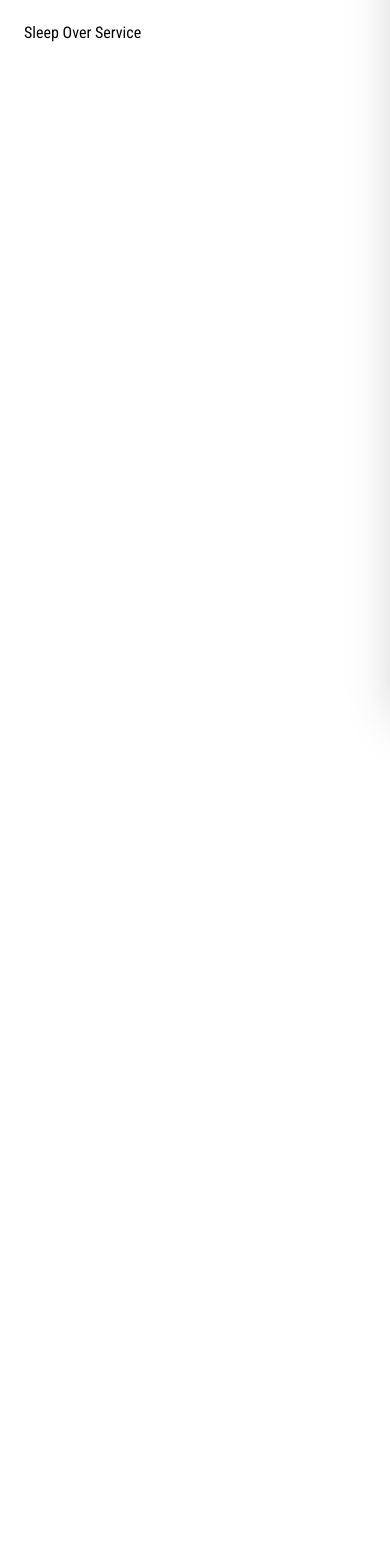
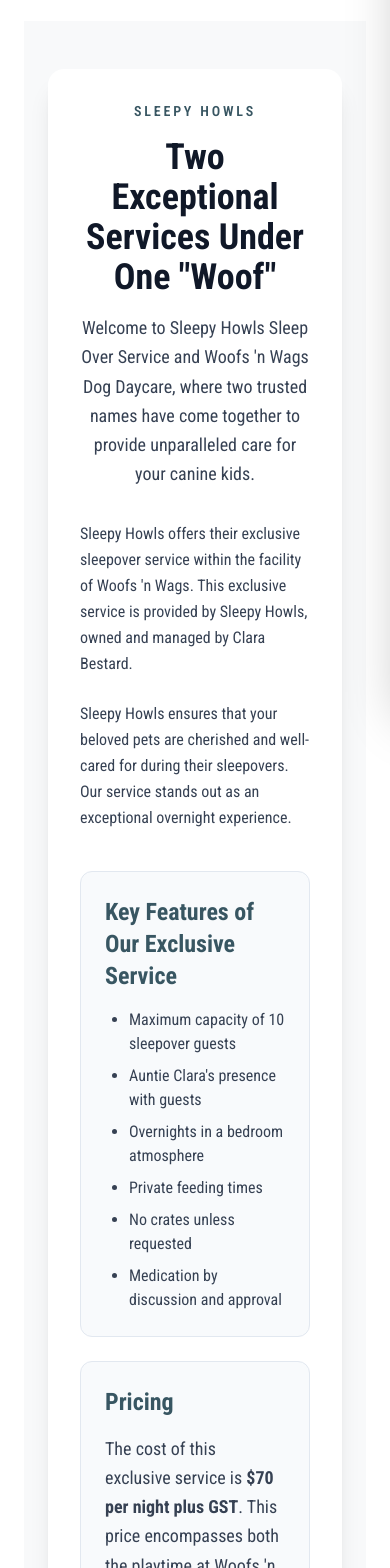
Before and after one commit to matthew-sawatzky/woofs-n-wags, a React (Vite) app: page /sleep-over-service in a window 390 px wide. Shown: the part 140-1708 px from the top of the page. Before the commit the page ends 844 px from the top, so only its background shows below. Built offline with nearby package versions, Linux system fonts and the light colour scheme.

Commit message:
vercel error fix

```diff
--- a/src/App.tsx
+++ b/src/App.tsx
@@ -1,5 +1,7 @@
-import './App.css'
+import "./App.css";
+import { useEffect } from "react";
 import { BrowserRouter as Router, Routes, Route } from "react-router-dom";
+import { useLocation } from "react-router-dom";
 import Home from "./pages/Home";
 import StAnnesLocation from "./pages/StAnnesLocation";
 import DonaldLocation from "./pages/DonaldLocation";
@@ -8,9 +10,20 @@
 import SleepOverService from "./pages/SleepOverService";
 import TheTeam from "./pages/TheTeam";
 
+function ScrollToTop() {
+  const location = useLocation();
+
+  useEffect(() => {
+    window.scrollTo({ top: 0, left: 0, behavior: "instant" as ScrollBehavior });
+  }, [location.pathname]);
+
+  return null;
+}
+
 function App() {
   return (
     <Router>
+      <ScrollToTop />
       <Routes>
         <Route path="/" element={<Home />} />
         <Route path="/st-annes-location" element={<StAnnesLocation />} />
@@ -24,4 +37,4 @@
   );
 }
 
-export default App
+export default App;
--- a/src/pages/SleepOverService.tsx
+++ b/src/pages/SleepOverService.tsx
@@ -1,9 +1,96 @@
 import Layout from "../components/Layout";
+import Footer from "../components/Footer";
 
 function SleepOverService() {
   return (
     <Layout>
-      <h1>Sleep Over Service</h1>
+      <section className="py-12 px-6" style={{ backgroundColor: "#f8f9fa" }}>
+        <div className="max-w-5xl mx-auto">
+          <div className="bg-white rounded-2xl shadow-xl p-8 md:p-12">
+            <p
+              className="text-center text-sm font-semibold uppercase tracking-[0.2em] mb-4"
+              style={{ color: "#385662" }}
+            >
+              Sleepy Howls
+            </p>
+            <h1 className="text-4xl md:text-5xl font-bold text-center mb-4 text-gray-900">
+              Two Exceptional Services Under One "Woof"
+            </h1>
+            <p className="text-lg text-gray-700 text-center max-w-3xl mx-auto mb-8 leading-relaxed">
+              Welcome to Sleepy Howls Sleep Over Service and Woofs 'n Wags Dog
+              Daycare, where two trusted names have come together to provide
+              unparalleled care for your canine kids.
+            </p>
+
+            <div className="space-y-6 text-gray-700 leading-relaxed">
+              <p>
+                Sleepy Howls offers their exclusive sleepover service within the
+                facility of Woofs 'n Wags. This exclusive service is provided by
+                Sleepy Howls, owned and managed by Clara Bestard.
+              </p>
+              <p>
+                Sleepy Howls ensures that your beloved pets are cherished and
+                well-cared for during their sleepovers. Our service stands out
+                as an exceptional overnight experience.
+              </p>
+            </div>
+
+            <div className="mt-10 grid grid-cols-1 lg:grid-cols-2 gap-6">
+              <div className="bg-slate-50 rounded-xl p-6 border border-slate-200">
+                <h2
+                  className="text-2xl font-bold mb-4"
+                  style={{ color: "#385662" }}
+                >
+                  Key Features of Our Exclusive Service
+                </h2>
+                <ul className="list-disc pl-6 space-y-2 text-gray-700">
+                  <li>Maximum capacity of 10 sleepover guests</li>
+                  <li>Auntie Clara's presence with guests</li>
+                  <li>Overnights in a bedroom atmosphere</li>
+                  <li>Private feeding times</li>
+                  <li>No crates unless requested</li>
+                  <li>Medication by discussion and approval</li>
+                </ul>
+              </div>
+
+              <div className="bg-slate-50 rounded-xl p-6 border border-slate-200">
+                <h2
+                  className="text-2xl font-bold mb-4"
+                  style={{ color: "#385662" }}
+                >
+                  Pricing
+                </h2>
+                <p className="text-lg text-gray-700 leading-relaxed">
+                  The cost of this exclusive service is{" "}
+                  <strong>$70 per night plus GST</strong>. This price
+                  encompasses both the playtime at Woofs 'n Wags and the
+                  sleepovers at Sleepy Howls.
+                </p>
+                <p className="mt-4 text-gray-700 leading-relaxed">
+                  For further information, please contact the reception at Woofs
+                  'n Wags at <strong>204-505-4041</strong>.
+                </p>
+              </div>
+            </div>
+
+            <div
+              className="mt-10 rounded-xl p-6"
+              style={{ backgroundColor: "#385662" }}
+            >
+              <h2 className="text-2xl font-bold mb-3 text-white">
+                Important Note
+              </h2>
+              <p className="text-white/95 leading-relaxed">
+                Woofs 'n Wags is responsible for supervising daily play during
+                their operating hours. After Woofs 'n Wags' hours, Sleepy Howls
+                assumes sole responsibility for the care and well-being of the
+                canine guests.
+              </p>
+            </div>
+          </div>
+        </div>
+      </section>
+      <Footer />
     </Layout>
   );
 }
--- a/src/pages/TheTeam.tsx
+++ b/src/pages/TheTeam.tsx
@@ -185,18 +185,39 @@
                 Victoria
               </h2>
               <div className="space-y-4 text-gray-700">
+                <p>Victoria joined the Woofs ’n Wags team in 2008.</p>
                 <p>
-                  Victoria joined Woofs 'n Wags in 2008 and brings over 15 years
-                  of experience blending education, behaviour, and grooming.
+                  Victoria boasts a comprehensive skill set and extensive
+                  experience in both teaching and behaviour management,
+                  supported by a well-rounded portfolio of grooming and training
+                  certifications. This multifaceted approach has been
+                  instrumental in shaping her career since 2011. Victoria
+                  actively advocates, exemplifies, and upholds the fundamental
+                  principles that Woofs ’n Wags embodies on a daily basis.
+                  Victoria continues to actively evolve Woofs ’n Wags’s values,
+                  which have contributed to Woofs ’n Wags’s position as a leader
+                  in compassionate, education-driven canine care.
                 </p>
                 <p>
-                  She is Manager of our Donald location, founded our grooming
-                  department, and also led our K9 Education Department where she
-                  mentored staff and helped shape our behaviour-based training
+                  Victoria has been an invaluable member of Woofs ’n Wags in
+                  every department. Her expertise encompasses management,
+                  grooming, and our K9 Education department.
+                </p>
+                <p>
+                  Since 2020, Victoria has held the position of Manager at our
+                  Donald location. Notably, she founded our grooming department
+                  in 2012, transforming it into the esteemed and professional
+                  program it is today. During her tenure, Victoria imparted and
+                  guided numerous new stylists, who have since become the
+                  backbone of our grooming team. Furthermore, she served as Head
+                  of our K9 Education Department, where she mentored staff and
+                  contributed to the development of our behaviour-based training
                   philosophy.
                 </p>
-                <p className="font-semibold">
-                  Professional Pet Stylist - training areas include:
+                <p className="font-semibold">Professional Pet Stylist</p>
+                <p>
+                  Victoria is a professional Pet Stylist with extensive
+                  certifications and continuing education in:
                 </p>
                 <ul className="list-disc pl-6 space-y-1">
                   <li>Creative Grooming</li>
@@ -215,20 +236,30 @@
                   <li>Paw Care</li>
                 </ul>
                 <p>
-                  Victoria specializes in helping reactive and sensitive dogs
-                  feel safe in grooming, using a calm, respectful, force-free
-                  approach.
+                  She specializes in working with reactive and sensitive dogs,
+                  assisting in transforming the grooming experience for dogs who
+                  have previously experienced fear or stress. Her composed,
+                  respectful, and force-free approach has positively impacted
+                  the lives of numerous dogs and their families.
                 </p>
                 <p>
-                  She has coached new stylists and led our certified stylist
-                  team since 2011.
+                  Victoria has also completed numerous courses and holds
+                  certifications in behaviour, handling, pressure points, and
+                  fear-free, force-free grooming approaches.
                 </p>
                 <p className="font-semibold">Educational Background</p>
                 <p>
-                  Victoria studied four years toward a Kinesiology degree at the
-                  University of Winnipeg while working part-time at Woofs 'n
-                  Wags. Her passion for movement, anatomy, and motor skills
-                  naturally transitioned to canine work and rescue support.
+                  Victoria attended the University of Winnipeg, where she
+                  completed four years toward a Kinesiology degree while working
+                  part-time at Woofs ’n Wags.
+                </p>
+                <p>
+                  During this time, she realized that her passion for movement,
+                  motor skills, and anatomy translated naturally to the canine
+                  world. Although her academic path began in kinesiology, Woofs
+                  ’n Wags ultimately revealed her true passion and lifelong
+                  career working with dogs and supporting the canine and rescue
+                  community.
                 </p>
                 <p className="font-semibold">Professional Memberships</p>
                 <ul className="list-disc pl-6 space-y-1">
@@ -236,14 +267,15 @@
                   <li>CPPS</li>
                 </ul>
                 <p>
-                  Victoria has completed many additional certifications in
-                  behaviour, handling, pressure points, and fear-free,
-                  force-free grooming methods.
+                  Beyond Woofs ’n Wags, outside of work, you can find her
+                  training and competing in dog sports, hiking, and exploring
+                  nature.
                 </p>
                 <p>
-                  Outside of work, she trains and competes in dog sports,
-                  explores nature, and works as a professional wildlife
-                  photographer.
+                  She is also a professional wildlife photographer, a passion
+                  that reflects her deep respect for animals and her commitment
+                  to ethical treatment of all species with whom we share our
+                  planet.
                 </p>
               </div>
             </article>
```
